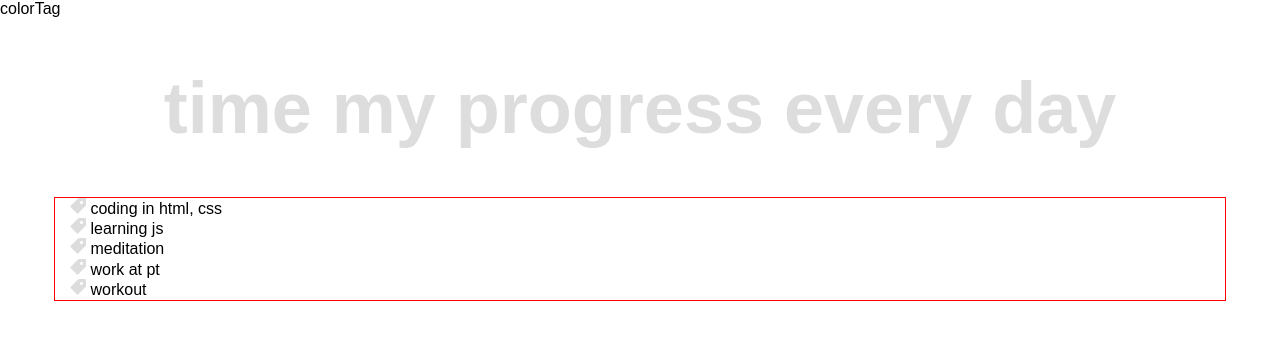
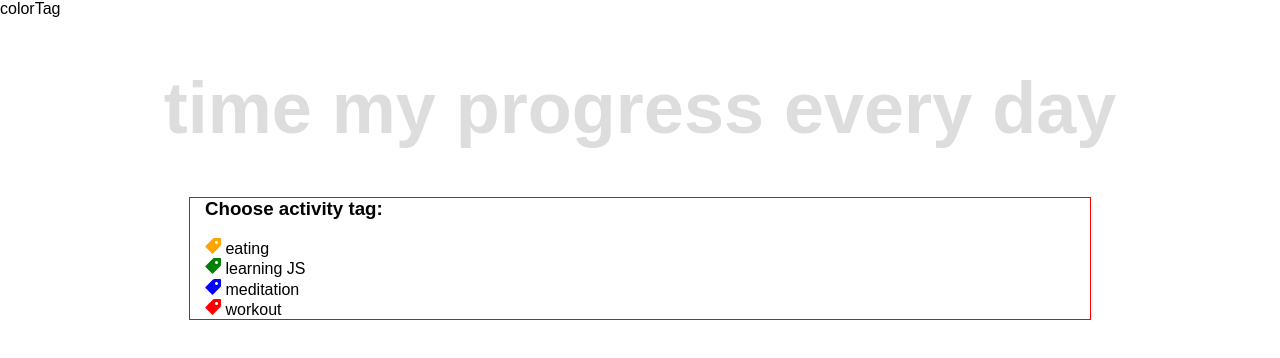
Before and after one commit to nadyawyn/daytimer, a website: page src/index.html in a window 1280 px wide. Drawn offline with nearby package versions, Linux system fonts and the light colour scheme; files that its build step writes are made by us from their sources.

Commit message:
Realized Colored tags with alphabetical sorting

```diff
--- a/src/index.html
+++ b/src/index.html
@@ -16,6 +16,7 @@
 	</header>
 	<main>
 		<div class="container">
+			<h3>Choose activity tag:</h3>
 			<ul class="activities">
 
 			</ul>
--- a/src/js/script.js
+++ b/src/js/script.js
@@ -13,9 +13,10 @@ window.addEventListener('DOMContentLoaded', function () {
 
 	request.onload = function () {
 		let settingsList = request.response,
-			myActivities = settingsList.activities;
-		console.log(myActivities);
-		showActivities(myActivities);
+			myActivities = settingsList.activities,
+			myActivitiesExp = settingsList.activitiesexp;
+		console.log(myActivitiesExp[0].color);
+		showActivities(myActivitiesExp);
 	};
 
 
@@ -23,14 +24,27 @@ window.addEventListener('DOMContentLoaded', function () {
 
 	function showActivities(actList) {
 		let myActivities = actList;
-		myActivities.sort();
+		myActivities.sort(function (a, b) {
+			let nameA = a.name.toLowerCase(),
+				nameB = b.name.toLowerCase();
+			if (nameA < nameB) {
+				return -1;
+			} //сортируем строки по возрастанию
+			if (nameA > nameB) {
+				return 1;
+			}
+
+			return 0; // Никакой сортировки
+		});
+
+
 
 		for (let i = 0; i < myActivities.length; i++) {
 
 			let myActy = document.createElement('li'),
-				myColor = "#ddd";
+				myColor = myActivities[i].color;
 
-			myActy.innerHTML = '<svg version="1.1" xmlns="http://www.w3.org/2000/svg" width="16" height="16" viewBox="0 0 32 32"><path fill="' + myColor + '" d="M30.5 0h-12c-0.825 0-1.977 0.477-2.561 1.061l-14.879 14.879c-0.583 0.583-0.583 1.538 0 2.121l12.879 12.879c0.583 0.583 1.538 0.583 2.121 0l14.879-14.879c0.583-0.583 1.061-1.736 1.061-2.561v-12c0-0.825-0.675-1.5-1.5-1.5zM23 12c-1.657 0-3-1.343-3-3s1.343-3 3-3 3 1.343 3 3-1.343 3-3 3z"></path></svg>' + '&nbsp;' + myActivities[i];
+			myActy.innerHTML = '<svg width="16" height="16" viewBox="0 0 32 32"><path fill="' + myColor + '" d="M30.5 0h-12c-0.825 0-1.977 0.477-2.561 1.061l-14.879 14.879c-0.583 0.583-0.583 1.538 0 2.121l12.879 12.879c0.583 0.583 1.538 0.583 2.121 0l14.879-14.879c0.583-0.583 1.061-1.736 1.061-2.561v-12c0-0.825-0.675-1.5-1.5-1.5zM23 12c-1.657 0-3-1.343-3-3s1.343-3 3-3 3 1.343 3 3-1.343 3-3 3z"></path></svg>' + '&nbsp;' + myActivities[i].name;
 			activitiesUl.appendChild(myActy);
 		}
 
--- a/src/sass/style.scss
+++ b/src/sass/style.scss
@@ -11,7 +11,7 @@
 
 .container {
 	margin: 0 auto;
-	width: 1170px;
+	width: 900px;
 
 	padding: 0 15px;
 
--- a/src/settings.json
+++ b/src/settings.json
@@ -1,10 +1,20 @@
 {
-	"activities": [
-		"workout",
-		"work at pt",
-		"meditation",
-		"coding in html, css",
-		"learning js"
+	"activitiesexp": [{
+			"name": "workout",
+			"color": "red"
+		},
+		{
+			"name": "meditation",
+			"color": "blue"
+		},
+		{
+			"name": "learning JS",
+			"color": "green"
+		},
+		{
+			"name": "eating",
+			"color": "orange"
+		}
 	],
 	"users": {
 		"Nadya": "human"
```
Also changed, not shown: dist/css/style.min.css, dist/index.html, dist/js/script.js, dist/settings.json.
